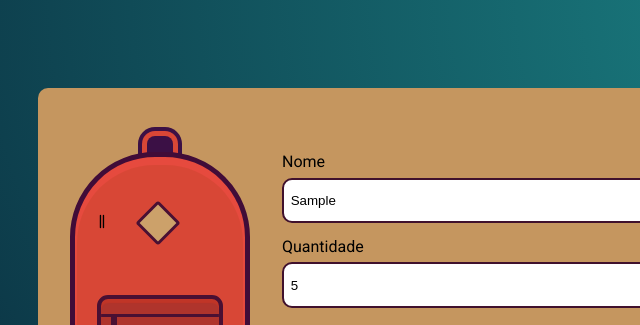
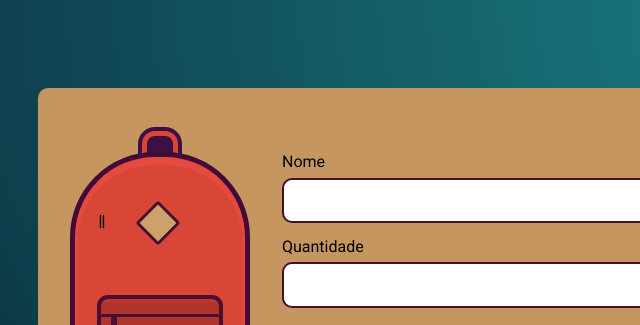
Before and after one commit to JorgeDeAquino/mochila-de-viagem-to-do-, a plain HTML site: page index.html in a window 1280 px wide. Both pictures are taken after typing "Sample", "5" into the empty fields and a click on the input "Adicionar". Shown: the top 325 px of the page, 18-658 px from the left. Drawn offline with Linux system fonts and the light colour scheme.

Commit message:
add elementos no localstorage

```diff
--- a/js/main.js
+++ b/js/main.js
@@ -1,10 +1,17 @@
 const form = document.getElementById("novoItem")
 const lista = document.getElementById("lista")
+const itens = []
 
 form.addEventListener("submit", (evento) => {
     evento.preventDefault()
 
-    criaElemento(evento.target.elements['nome'].value, evento.target.elements['quantidade'].value)
+    const nome = evento.target.elements['nome']
+    const quantidade = evento.target.elements['quantidade']
+
+    criaElemento(nome.value, quantidade.value)
+
+    nome.value = ""
+    quantidade.value = ""
 })
 
 function criaElemento(nome, quantidade) {
@@ -13,9 +20,18 @@ function criaElemento(nome, quantidade) {
 
     const numeroItem = document.createElement('strong')
     numeroItem.innerHTML = quantidade
+    novoItem.appendChild(numeroItem)
 
-    novoItem.appendChild(numeroItem)
     novoItem.innerHTML += nome
 
     lista.appendChild(novoItem)
+
+    const itemAtual = {
+        "nome": nome,
+        "quantidade": quantidade
+    }
+
+    itens.push(itemAtual)
+
+    localStorage.setItem("item", JSON.stringify(itens))
 }
```
Also changed, not shown: index.html (+0 -1 lines).
